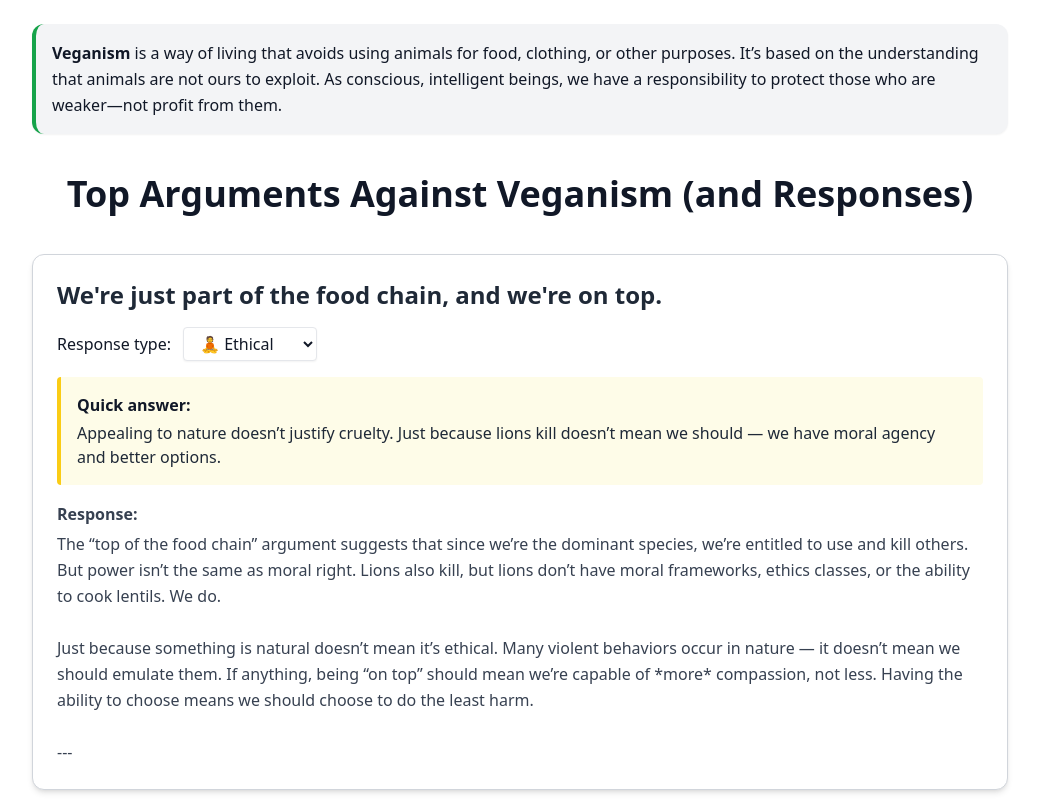
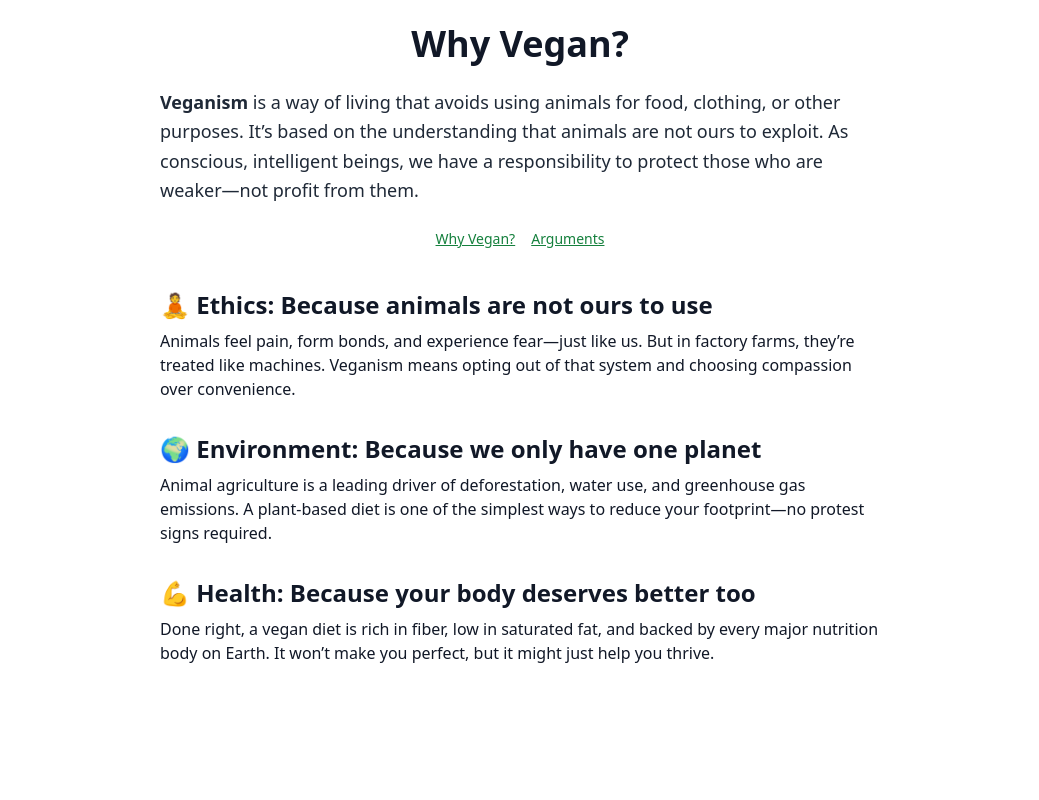
Before and after one commit to FadiStuff/Vegan, a React (Vite) app: page / in a window 1280 px wide. Shown: the top 800 px of the page, without its empty margins (120-1159 px from the left). Built offline with nearby package versions, Linux system fonts and the light colour scheme.

Commit message:
Refactor: Add routing, set WhyVegan as homepage, rename App.jsx

```diff
--- /dev/null
+++ b/src/WhyVegan.jsx
@@ -0,0 +1,36 @@
+import React from "react";
+import { Link } from "react-router-dom";
+
+export default function WhyVegan() {
+  return (
+    <div className="max-w-3xl mx-auto p-6 text-gray-900">
+      <h1 className="text-4xl font-bold mb-6 text-center">Why Vegan?</h1>
+
+      <p className="mb-6 text-lg leading-relaxed text-gray-800">
+        <strong>Veganism</strong> is a way of living that avoids using animals for food, clothing, or other purposes. It’s based on the understanding that animals are not ours to exploit. As conscious, intelligent beings, we have a responsibility to protect those who are weaker—not profit from them.
+      </p>
+
+      <nav className="mb-10 text-center text-sm">
+        <Link to="/" className="text-green-700 underline mr-4">Why Vegan?</Link>
+        <Link to="/arguments" className="text-green-700 underline">Arguments</Link>
+      </nav>
+
+      <section className="space-y-8">
+        <div>
+          <h2 className="text-2xl font-semibold mb-2">🧘 Ethics: Because animals are not ours to use</h2>
+          <p>Animals feel pain, form bonds, and experience fear—just like us. But in factory farms, they’re treated like machines. Veganism means opting out of that system and choosing compassion over convenience.</p>
+        </div>
+
+        <div>
+          <h2 className="text-2xl font-semibold mb-2">🌍 Environment: Because we only have one planet</h2>
+          <p>Animal agriculture is a leading driver of deforestation, water use, and greenhouse gas emissions. A plant-based diet is one of the simplest ways to reduce your footprint—no protest signs required.</p>
+        </div>
+
+        <div>
+          <h2 className="text-2xl font-semibold mb-2">💪 Health: Because your body deserves better too</h2>
+          <p>Done right, a vegan diet is rich in fiber, low in saturated fat, and backed by every major nutrition body on Earth. It won’t make you perfect, but it might just help you thrive.</p>
+        </div>
+      </section>
+    </div>
+  );
+}
--- a/src/main.jsx
+++ b/src/main.jsx
@@ -1,11 +1,18 @@
-
 import './index.css';
-import App from './App.jsx';
 import { createRoot } from 'react-dom/client';
 import { StrictMode } from 'react';
+import { BrowserRouter, Routes, Route } from 'react-router-dom';
+
+import WhyVegan from './WhyVegan.jsx';
+import Arguments from './Arguments.jsx';
 
 createRoot(document.getElementById('root')).render(
   <StrictMode>
-    <App />
+    <BrowserRouter basename={import.meta.env.DEV ? "/" : "/Vegan/"}>
+      <Routes>
+        <Route path="/" element={<WhyVegan />} />
+        <Route path="/arguments" element={<Arguments />} />
+      </Routes>
+    </BrowserRouter>
   </StrictMode>
 );
--- a/vite.config.js
+++ b/vite.config.js
@@ -1,7 +1,9 @@
-
 import { defineConfig } from 'vite';
 import react from '@vitejs/plugin-react';
 
+const isProd = process.env.NODE_ENV === 'production';
+
 export default defineConfig({
+  base: isProd ? '/Vegan/' : '/',
   plugins: [react()],
 });
```
Also changed, not shown: package.json (+6 -2 lines), src/Arguments.jsx (renamed from src/App.jsx), 4 other files (tests, documents, lock files or other folders).
